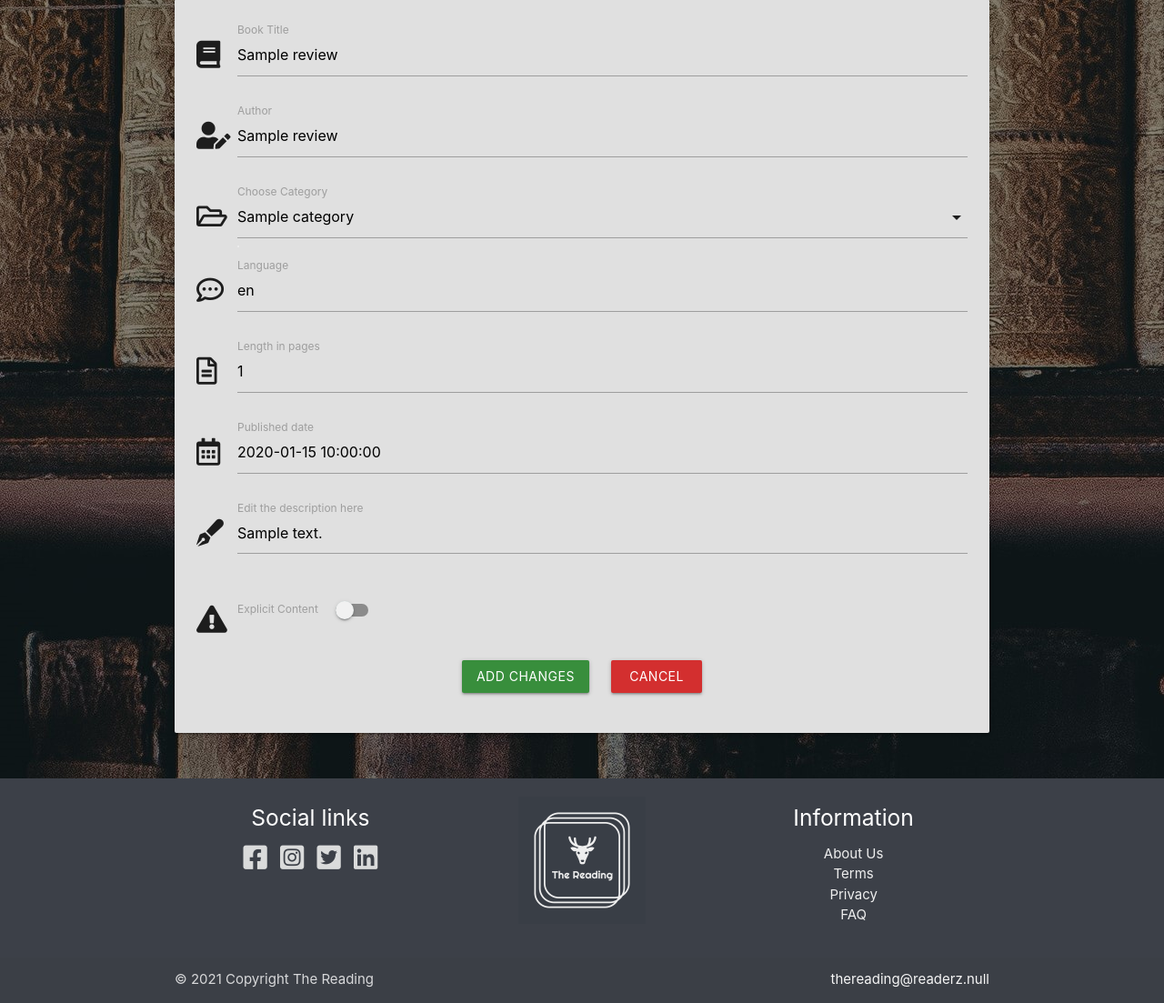
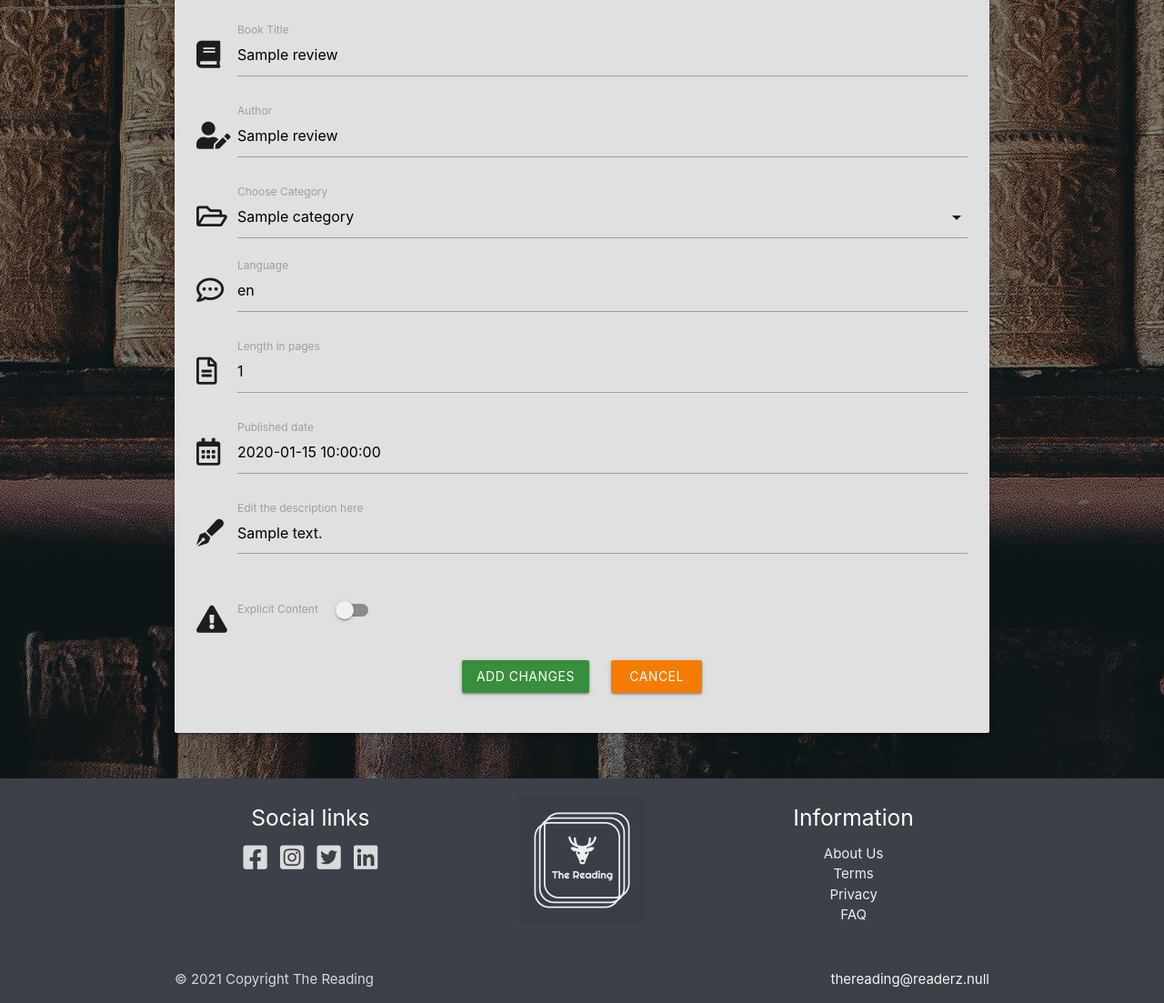
Before and after one commit to QuelleQim/MS3-the-reading, a Flask app: template templates/edit_review.html in a window 1280 px wide. Shown: the part 500-1603 px from the top of the page at 91% size. Run offline with Flask 2, Linux system fonts and the light colour scheme; the template is opened without the code that fills it: most values are stand-ins (such as "Sample title", 1, 10 or a date in 2020); some libraries are stand-ins or nearby versions; some web fonts are replaced.

Commit message:
Change color of cancel button in edit_review.html

```diff
--- a/templates/edit_review.html
+++ b/templates/edit_review.html
@@ -104,7 +104,7 @@
                         Add Changes
                     </button>
                     <!-- cancel button -->
-                    <a href="{{ url_for('get_reviews') }}" class="btn red darken-2 white-text">
+                    <a href="{{ url_for('get_reviews') }}" class="btn orange darken-2 white-text">
                         Cancel
                     </a>
                 </div>
```
